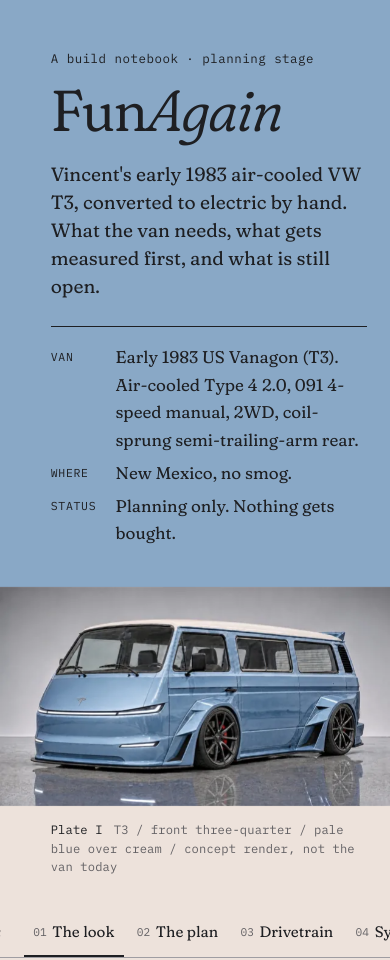
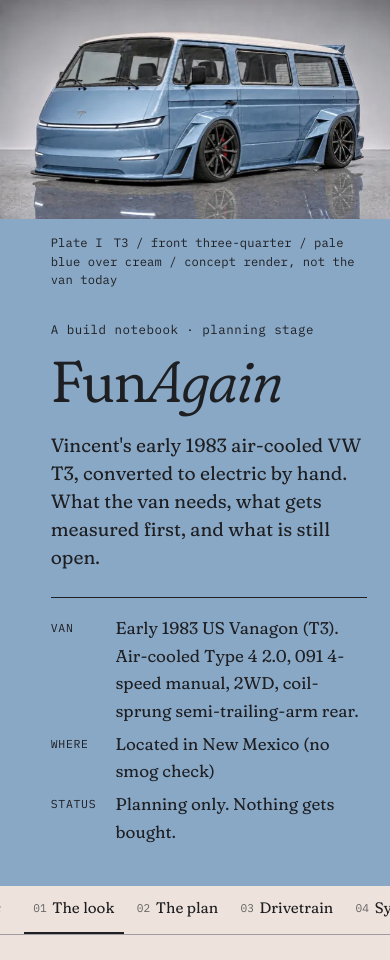
Before and after one commit to Allowistic/fun-again-ev-site, a plain HTML site: page index.html in a window 390 px wide. Shown: the top 960 px of the page. Drawn offline with Linux system fonts and the light colour scheme.

Commit message:
Round 2: van-first hero, wrapping mobile captions, New Mexico line

```diff
--- a/css/site.css
+++ b/css/site.css
@@ -5,7 +5,7 @@
 
 :root{
   /* Sampled from the renders */
-  --cream:#ede2db;      /* roof, top.jpg */
+  --cream:#ede3dc;      /* roof, front-3q.jpg (median of lit roof pixels) */
   --ink:#1e1f22;        /* tyre + window near-black, side.jpg / front-3q.jpg */
   --blue:#89a8c6;       /* body paint, front-3q.jpg bonnet. Grounds and breaks only, never text */
   --floor:#9f9da2;      /* studio floor, side.jpg / rear-3q.jpg. Rules */
@@ -53,7 +53,7 @@
 
 /* ---------- Hero ---------- */
 .hero{padding:0}
-.hero-ground{background:var(--blue);padding:clamp(3rem,8vw,6.5rem) 0 clamp(2.5rem,6vw,4.5rem)}
+.hero-ground{background:var(--blue);padding:clamp(1.8rem,4vw,3rem) 0 clamp(2.5rem,6vw,4.5rem)}
 .eyebrow{font-family:var(--mono);font-size:.78rem;letter-spacing:.04em;margin:0 0 1rem}
 .hero h1{font-size:clamp(3.6rem,10vw,8.5rem);font-weight:340;line-height:.92;letter-spacing:-.025em;margin-bottom:clamp(1.5rem,3vw,2.2rem);font-variation-settings:"opsz" 36,"SOFT" 100}
 .hero h1 em{font-weight:320}
@@ -66,9 +66,10 @@
 /* Plates: full bleed, native 16:9, uncropped, one per screen */
 .plate{margin:0}
 .plate img{width:100%;height:auto}
-figcaption{font-family:var(--mono);font-size:.76rem;line-height:1.55;letter-spacing:.01em;color:var(--floor-ink);padding:.9rem 0 0}
+figcaption{font-family:var(--mono);font-size:.76rem;line-height:1.55;letter-spacing:.01em;color:var(--floor-ink);padding:.9rem 0 0;white-space:normal;overflow:visible;text-overflow:clip;overflow-wrap:anywhere}
 figcaption b{font-weight:400;color:var(--ink);margin-right:.7rem}
-.plate-hero{padding-bottom:clamp(2rem,5vw,3rem)}
+.plate-hero{background:var(--blue);padding-bottom:0}
+.plate-hero figcaption{color:var(--ink)}
 @media (prefers-reduced-motion:no-preference){
   .plate-hero img{animation:fade 1.2s ease-out both}
   @keyframes fade{from{opacity:0}to{opacity:1}}
--- a/index.html
+++ b/index.html
@@ -16,6 +16,10 @@
 <a class="skip" href="#main">Skip to content</a>
 
 <header class="hero" id="top">
+  <figure class="plate plate-hero">
+    <picture><source type="image/webp" srcset="img/front-3q-640.webp 640w, img/front-3q-1024.webp 1024w, img/front-3q-1440.webp 1440w, img/front-3q-1792.webp 1792w" sizes="100vw"><img src="img/front-3q-1440.jpg" srcset="img/front-3q-640.jpg 640w, img/front-3q-1024.jpg 1024w, img/front-3q-1440.jpg 1440w, img/front-3q-1792.jpg 1792w" sizes="100vw" width="1792" height="1008" alt="Concept render of FunAgain from the front three-quarter: a lowered wide-body VW T3 in pale blue with a cream roof, a smooth Tesla-style nose crossed by a thin full-width light bar, angular bolt-on wheel flares and dark multi-spoke wheels, standing on a reflective studio floor." fetchpriority="high" decoding="async"></picture>
+    <figcaption><b>Plate I</b>T3 / front three-quarter / pale blue over cream / concept render, not the van today</figcaption>
+  </figure>
   <div class="hero-ground"><div class="hero-inner">
     <div>
       <p class="eyebrow">A build notebook &middot; planning stage</p>
@@ -25,15 +29,11 @@
       <p class="lede">Vincent's early 1983 air-cooled VW T3, converted to electric by hand. What the van needs, what gets measured first, and what is still open.</p>
       <dl class="facts">
         <dt>Van</dt><dd>Early 1983 US Vanagon (T3). Air-cooled Type&nbsp;4 2.0, 091 4-speed manual, 2WD, coil-sprung semi-trailing-arm rear.</dd>
-        <dt>Where</dt><dd>New Mexico, no smog.</dd>
+        <dt>Where</dt><dd>Located in New Mexico (no smog check)</dd>
         <dt>Status</dt><dd>Planning only. Nothing gets bought.</dd>
       </dl>
     </div>
   </div></div>
-  <figure class="plate plate-hero">
-    <picture><source type="image/webp" srcset="img/front-3q-640.webp 640w, img/front-3q-1024.webp 1024w, img/front-3q-1440.webp 1440w, img/front-3q-1792.webp 1792w" sizes="100vw"><img src="img/front-3q-1440.jpg" srcset="img/front-3q-640.jpg 640w, img/front-3q-1024.jpg 1024w, img/front-3q-1440.jpg 1440w, img/front-3q-1792.jpg 1792w" sizes="100vw" width="1792" height="1008" alt="Concept render of FunAgain from the front three-quarter: a lowered wide-body VW T3 in pale blue with a cream roof, a smooth Tesla-style nose crossed by a thin full-width light bar, angular bolt-on wheel flares and dark multi-spoke wheels, standing on a reflective studio floor." fetchpriority="high" decoding="async"></picture>
-    <figcaption><b>Plate I</b>T3 / front three-quarter / pale blue over cream / concept render, not the van today</figcaption>
-  </figure>
 </header>
 
 <nav class="secnav" aria-label="Sections">
```
